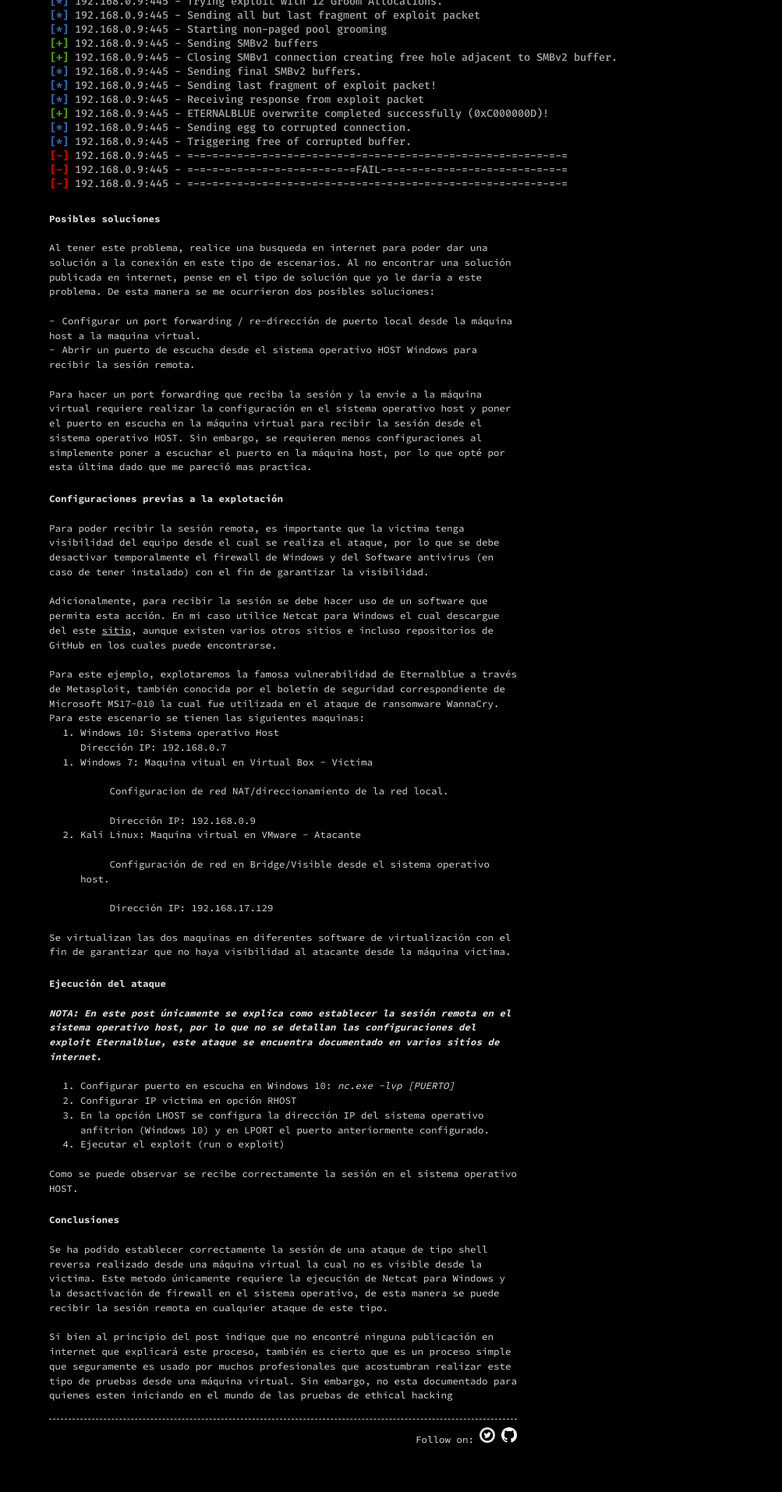
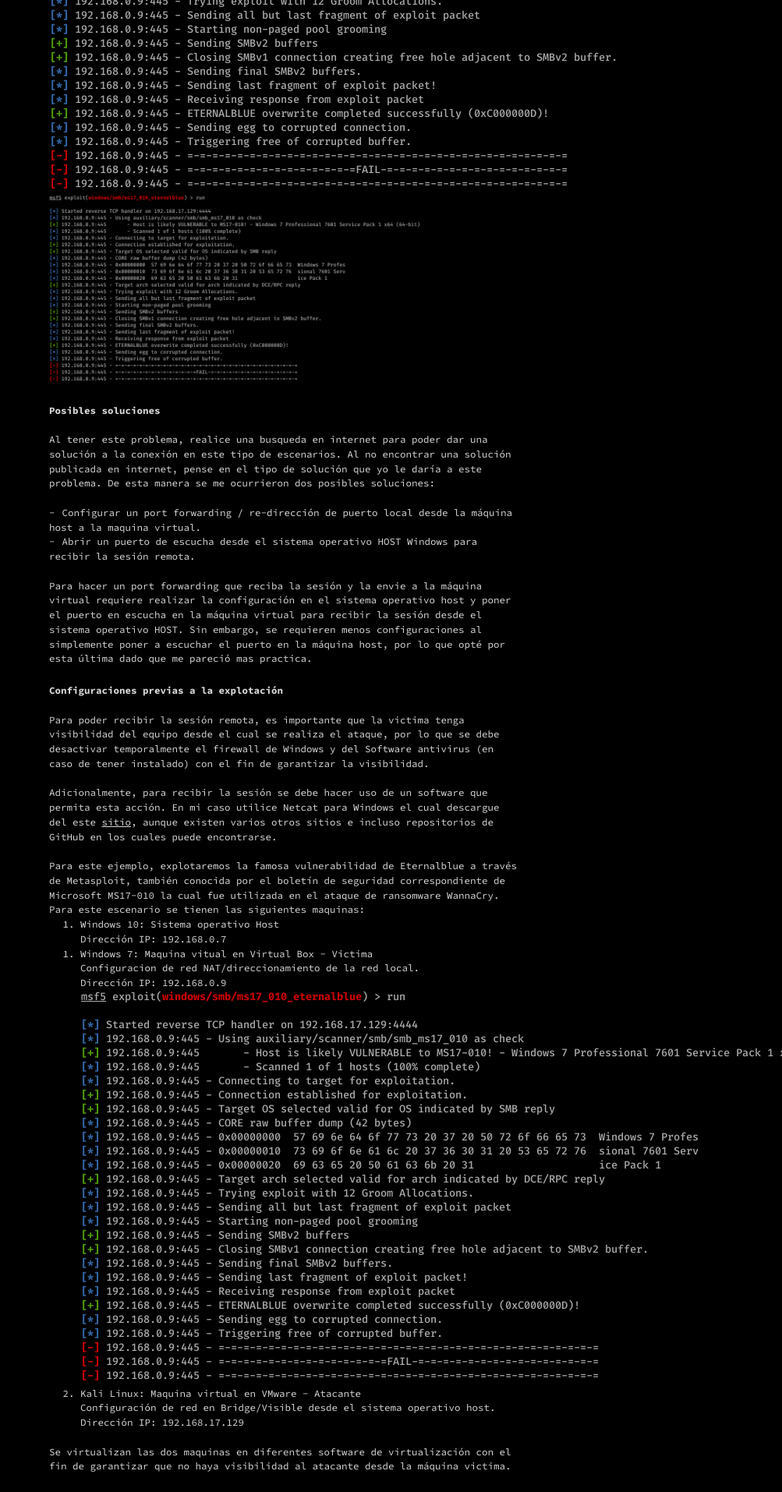
Before and after one commit to d4rk-wing/d4rkwz.github.io, a Jekyll site: the page built from _posts/2020-04-15-Rever-shell-en-maquina-virtual.markdown, in a window 1280 px wide. Shown: the part 1125-3039 px from the top of the page at 78% size, without its empty margins (277-1280 px from the left). Built offline with Jekyll 4.4.1, drawn with Linux system fonts in a browser that asks for light colours; before the commit the page ends 3002 px from its top, so only the background shows below that.

Commit message:
agregar imagen a post shell reverse

```diff
--- a/_posts/2020-04-15-Rever-shell-en-maquina-virtual.markdown
+++ b/_posts/2020-04-15-Rever-shell-en-maquina-virtual.markdown
@@ -16,6 +16,7 @@ categories: Hacking
 <br />Pero al realizar este tipo de ataques desde una maquina virtua con configuración de red NAT, la maquina virtual adquiere una dirección IP privada la cual no es visible desde la maquina victima, por lo que al configurar esta dirección como "Local host" en el exploit, no se establece la sesión debido a que no es visible para la victima.
 
 ![fail attack](/images/post/Rever-shell-en-maquina-virtual/fail_exploit.png)
+<img src="/images/post/Rever-shell-en-maquina-virtual/fail_exploit.png" width="80%" height="80%" />
 
 ## Posibles soluciones
 <br />Al tener este problema, realice una busqueda en internet para poder dar una solución a la conexión en este tipo de escenarios. Al no encontrar una solución publicada en internet, pense en el tipo de solución que yo le daría a este problema. De esta manera se me ocurrieron dos posibles soluciones:
@@ -34,7 +35,7 @@ Para este escenario se tienen las siguientes maquinas:
 2. Windows 7: Maquina vitual en Virtual Box - Victima
 		Configuracion de red NAT/direccionamiento de la red local.
 		Dirección IP: 192.168.0.9
-
+		![fail attack](/images/post/Rever-shell-en-maquina-virtual/fail_exploit.png)
 3. Kali Linux: Maquina virtual en VMware - Atacante
 		Configuración de red en Bridge/Visible desde el sistema operativo host.
 		Dirección IP: 192.168.17.129
```
